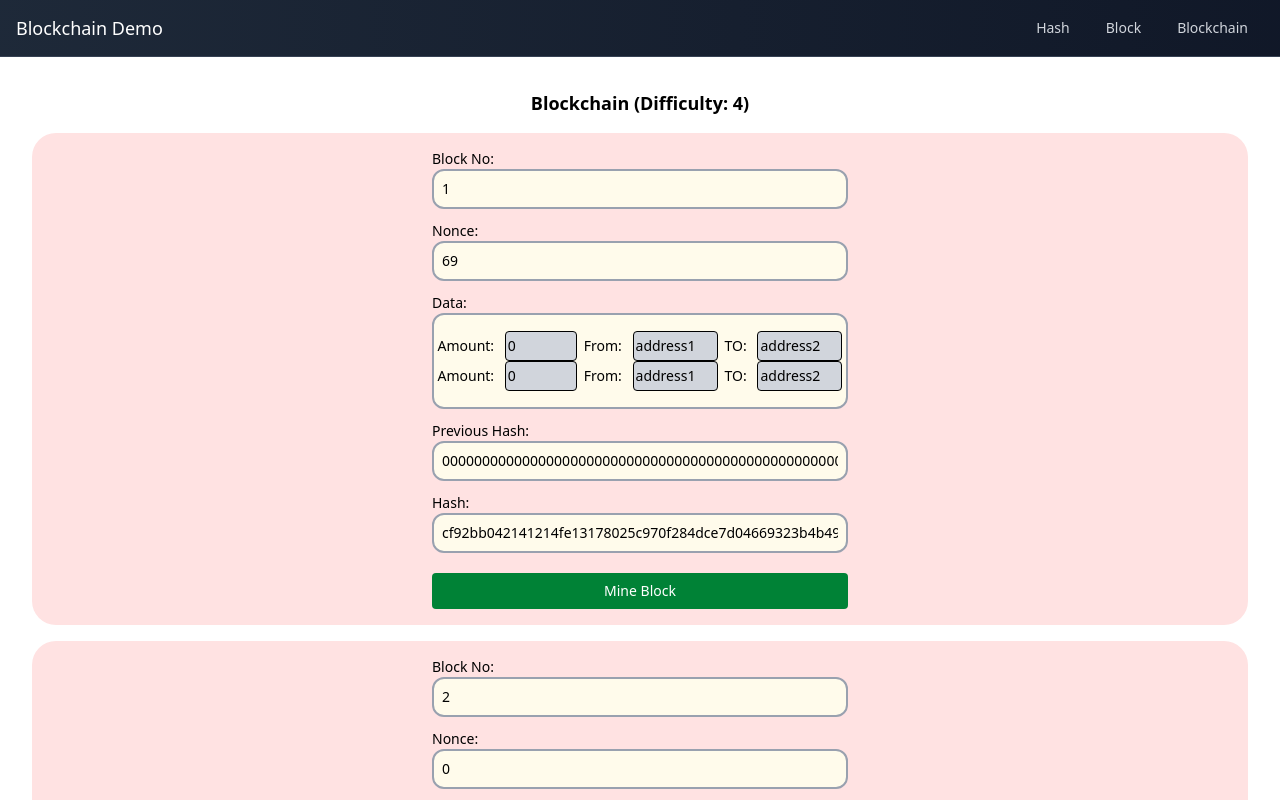
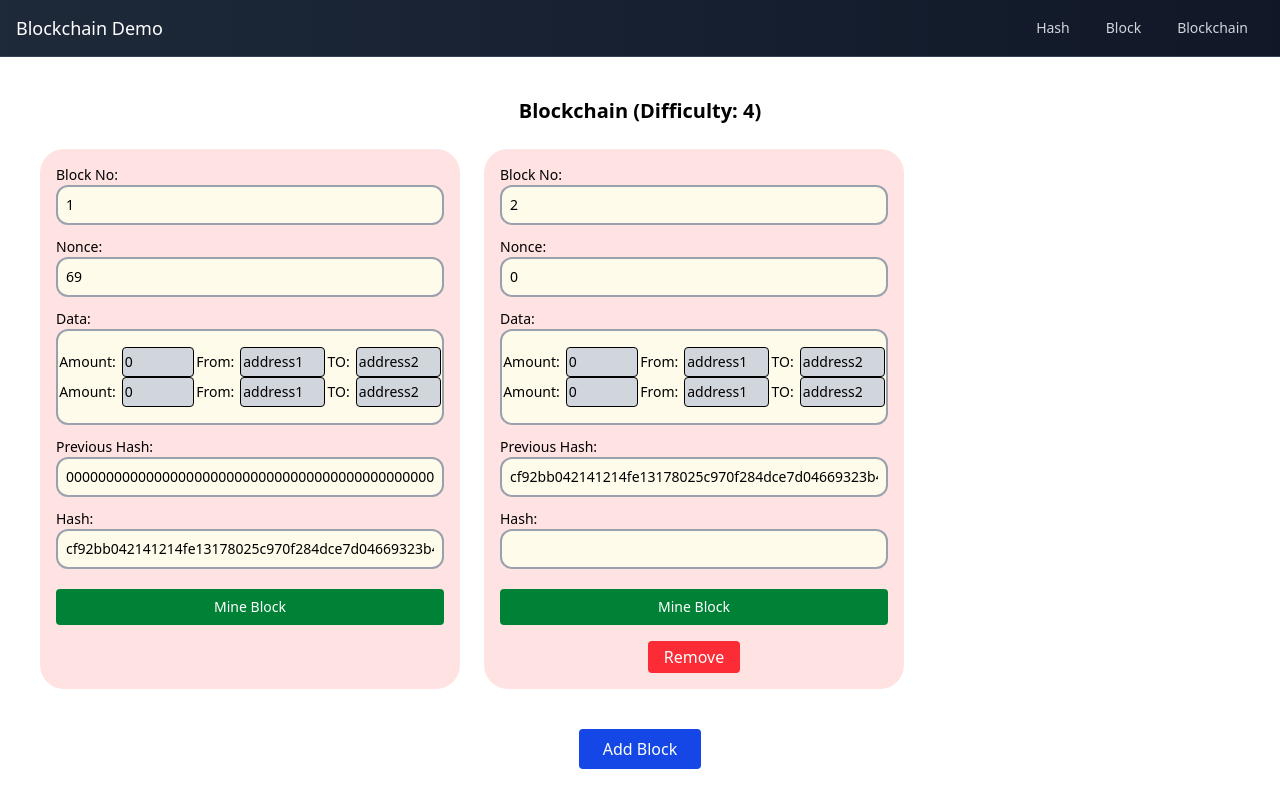
Before and after one commit to MiteshChopda/blockchain-simulation, a React (Vite) app: page / in a window 1280 px wide. Both pictures are taken after a click on the button "Add Block". Shown: the top 800 px of the page. Built offline with nearby package versions, Linux system fonts and the light colour scheme.

Commit message:
style changes: Horizontal scrolling in Blockchain.tsx

```diff
--- a/src/components/Block.tsx
+++ b/src/components/Block.tsx
@@ -30,7 +30,7 @@ export default function Block({ block, onUpdate, showHeader }: {
   const [blockNo, setBlockNo] = useState<number>(block.blockNo || 1);
   const [nonce, setNonce] = useState<number>(block.nonce || 0);
   const [data, setData] = useState<string>(block.data || "");
-  const [previousHash] = useState<string>(block.previousHash || GENESIS_PREV_HASH);
+  const [previousHash, setPreviousHash] = useState<string>(block.previousHash || GENESIS_PREV_HASH);
   const [hash, setHash] = useState<string>(block.hash || "");
 
   useEffect(() => {
@@ -56,6 +56,9 @@ export default function Block({ block, onUpdate, showHeader }: {
         break
       case "data":
         setData(value)
+        break
+      case "previousHash":
+        setPreviousHash(value)
         break
       default:
         break;
@@ -143,8 +146,9 @@ export default function Block({ block, onUpdate, showHeader }: {
         <label>
           Previous Hash:
           <input
-            readOnly
+            id="previousHash"
             value={previousHash}
+            onChange={handleChange}
             className="bg-amber-50 border-2 p-2 border-gray-400 rounded-xl w-full"
           />
         </label>
--- a/src/components/Blockchain.tsx
+++ b/src/components/Blockchain.tsx
@@ -7,28 +7,34 @@ const DIFFICULTY = 4;
 const GENESIS_PREV_HASH = "0".repeat(64);
 
 
+
 export default function Blockchain() {
-  const [chain, setChain] = useState<BlockSnapshot[]>([{ blockNo: 1, data: "Genesis Block", nonce: 69, previousHash: GENESIS_PREV_HASH, hash: "" }])
-
+  const [chain, setChain] = useState<BlockSnapshot[]>([
+    {
+      blockNo: 1,
+      data: "Genesis Block",
+      nonce: 69,
+      previousHash: GENESIS_PREV_HASH,
+      hash: "",
+    },
+  ]);
 
   const handleBlockUpdate = (index: number, snapshot: BlockSnapshot) => {
-    const updated = [...chain]
-    updated[index] = snapshot
+    const updated = [...chain];
+    updated[index] = snapshot;
 
-    // propagate previousHash forward
     for (let i = index + 1; i < updated.length; i++) {
       updated[i] = {
         ...updated[i],
         previousHash: updated[i - 1].hash,
-      }
+      };
     }
 
-    setChain(updated)
-  }
+    setChain(updated);
+  };
 
   const addBlock = () => {
     const last = chain[chain.length - 1];
-    console.log(chain);
 
     setChain([
       ...chain,
@@ -36,31 +42,26 @@ export default function Blockchain() {
         blockNo: chain.length + 1,
         nonce: 0,
         data: "",
-        previousHash: last.hash || "0".repeat(64),
+        previousHash: last.hash || GENESIS_PREV_HASH,
         hash: "",
       },
     ]);
   };
 
   const removeBlock = (index: number) => {
-    // prevent deleting Genesis block
     if (index === 0) return;
 
     const updated = chain.filter((_, i) => i !== index);
 
-    // re-number and fix previousHash
     const fixed = updated.map((block, i) => ({
       ...block,
       blockNo: i + 1,
-      previousHash:
-        i === 0 ? GENESIS_PREV_HASH : updated[i - 1].hash,
+      previousHash: i === 0 ? GENESIS_PREV_HASH : updated[i - 1].hash,
     }));
 
     setChain(fixed);
   };
 
-
-  // FULL chain validation (includes difficulty)
   const validateChain = async (): Promise<boolean[]> => {
     const results: boolean[] = [];
     let broken = false;
@@ -71,7 +72,7 @@ export default function Blockchain() {
       const input = `${b.blockNo}${b.nonce}${b.data}${b.previousHash}`;
       const expectedHash = await sha256(input);
 
-      let valid =
+      const valid =
         b.hash === expectedHash &&
         b.hash.startsWith(target) &&
         (i === 0 || b.previousHash === chain[i - 1].hash);
@@ -90,11 +91,14 @@ export default function Blockchain() {
   }, [chain]);
 
   return (
-    <div className="flex flex-col gap-4 p-4 m-auto">
-      <h1 className="text-center font-bold text-lg">
+    <div className="flex flex-col gap-6 p-6">
+
+      <h1 className="text-center text-xl font-bold">
         Blockchain (Difficulty: {DIFFICULTY})
       </h1>
 
+      {/* Scrollable horizontal container */}
+      <div className="flex gap-6 overflow-x-auto pb-4 scrollbar-thin scrollbar-thumb-gray-400 scrollbar-track-gray-200">
 
         {chain.map((block, index) => {
           const valid = validity[index];
@@ -102,10 +106,9 @@ export default function Blockchain() {
           return (
             <div
               key={index}
-            className={`rounded-3xl ${valid
-              ? "bg-green-100 border-transparent"
-              : "bg-red-100 border-transparent"
-              }`}>
+              className={`min-w-[420px] flex-shrink-0 rounded-3xl transition-all duration-300 ${valid ? "bg-green-100" : "bg-red-100"
+                }`}
+            >
               <Block
                 block={block}
                 onUpdate={(snapshot) =>
@@ -118,9 +121,9 @@ export default function Blockchain() {
                 <div className="flex justify-center pb-4">
                   <button
                     onClick={() => removeBlock(index)}
-                  className="px-4 py-1 bg-red-400 text-white rounded"
+                    className="px-4 py-1 bg-red-500 hover:bg-red-600 text-white rounded transition"
                   >
-                  Remove Block
+                    Remove
                   </button>
                 </div>
               )}
@@ -128,12 +131,14 @@ export default function Blockchain() {
           );
         })}
 
+      </div>
+
       <button
         onClick={addBlock}
-        className="self-center px-4 py-2 bg-blue-700 text-white rounded"
+        className="self-center px-6 py-2 bg-blue-700 hover:bg-blue-800 text-white rounded transition"
       >
         Add Block
       </button>
-    </div >
+    </div>
   );
 }
```
Lines whose indentation alone changed are shown as unchanged.
